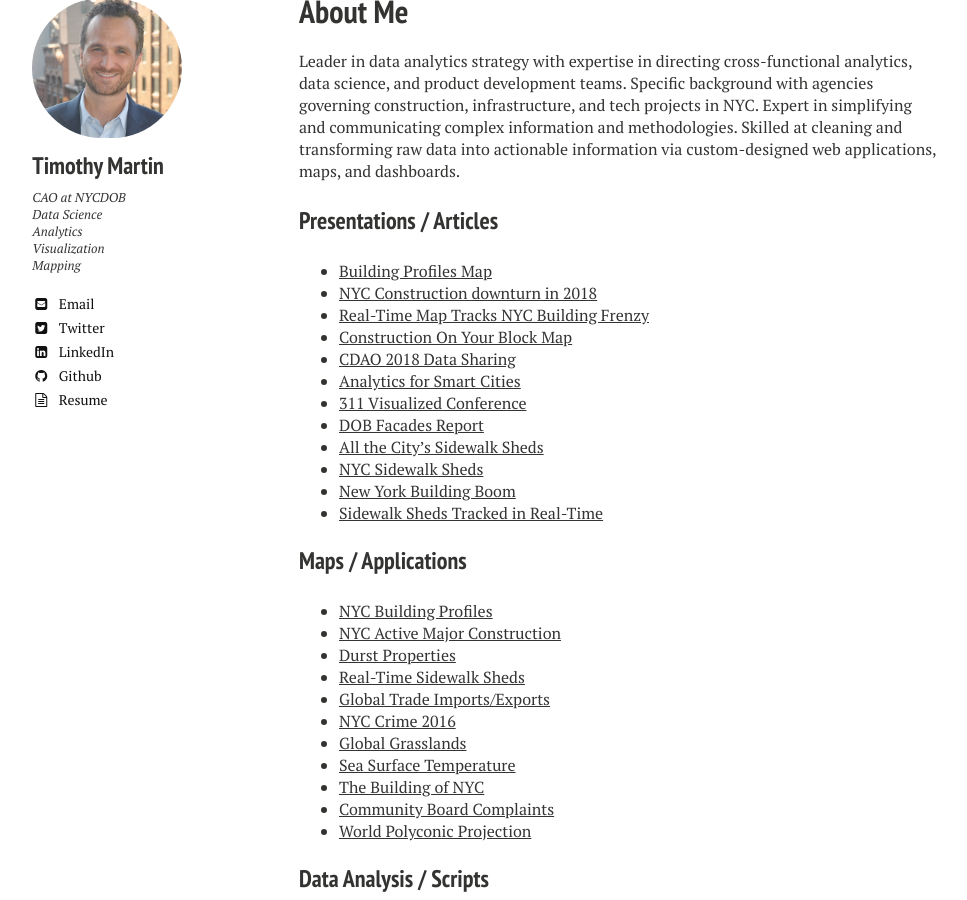
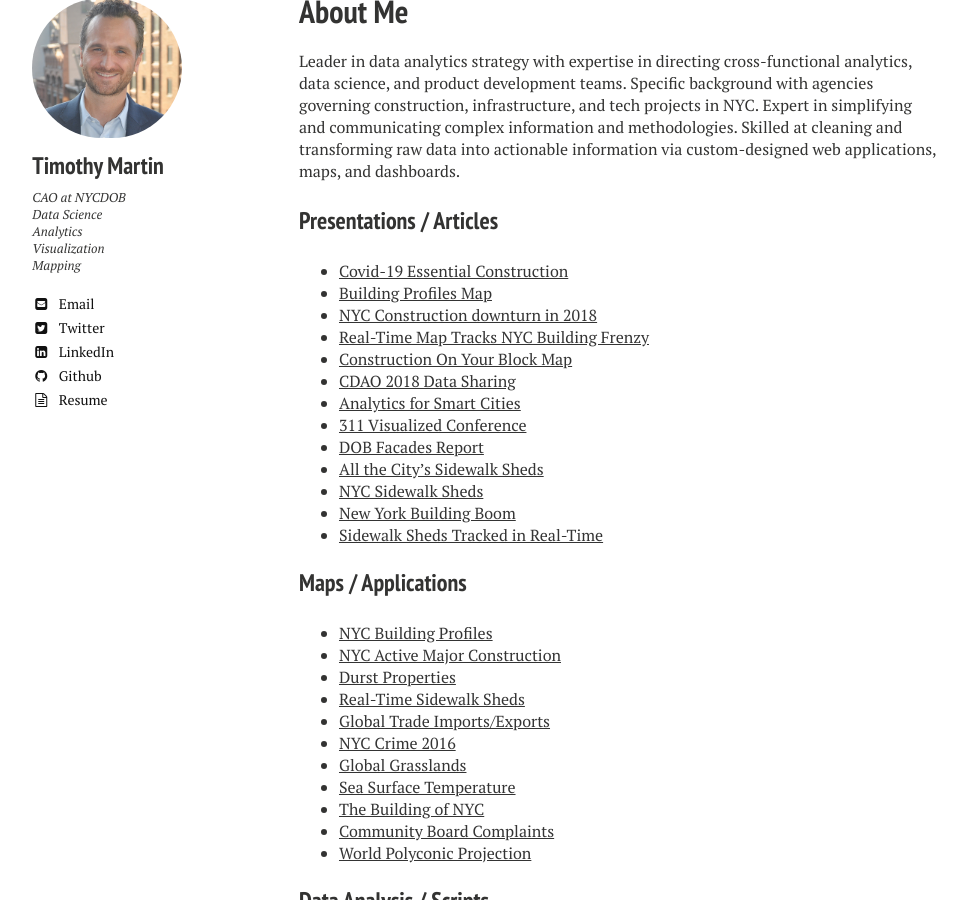
Before and after one commit to timothymartin76/timothymartin76.github.io, a Jekyll site: the page built from index.md, in a window 1280 px wide and 900 px high, scrolled down 404 px. Shown: the whole window, without its empty margins (21-988 px from the left). Built offline with Jekyll 4.4.1, drawn with Linux system fonts in a browser that asks for light colours; nearby versions of some CDN libraries.

Commit message:
Update index.md

```diff
--- a/index.md
+++ b/index.md
@@ -11,6 +11,7 @@ image:
 Leader in data analytics strategy with expertise in directing cross-functional analytics, data science, and product development teams. Specific background with agencies governing construction, infrastructure, and tech projects in NYC. Expert in simplifying and communicating complex information and methodologies. Skilled at cleaning and transforming raw data into actionable information via custom-designed web applications, maps, and dashboards.
 
 ### Presentations / Articles
+* <a href="https://ny.curbed.com/2020/4/3/21206956/new-york-construction-sites-map-coronavirus" target="_blank">Covid-19 Essential Construction</a>
 * <a href="https://therealdeal.com/2019/03/08/new-dob-maps-shows-all-building-violations-permits-issued-in-past-12-months" target="_blank">Building Profiles Map</a>
 * <a href="https://www.crainsnewyork.com/real-estate/end-era-construction-permits-declined-2018" target="_blank">NYC Construction downturn in 2018</a>
 * <a href="https://www.nytimes.com/2018/08/21/nyregion/construction-map-buildings-department.html?smtyp=cur&smid=tw-nytmetro" target="_blank">Real-Time Map Tracks NYC Building Frenzy</a>
```
